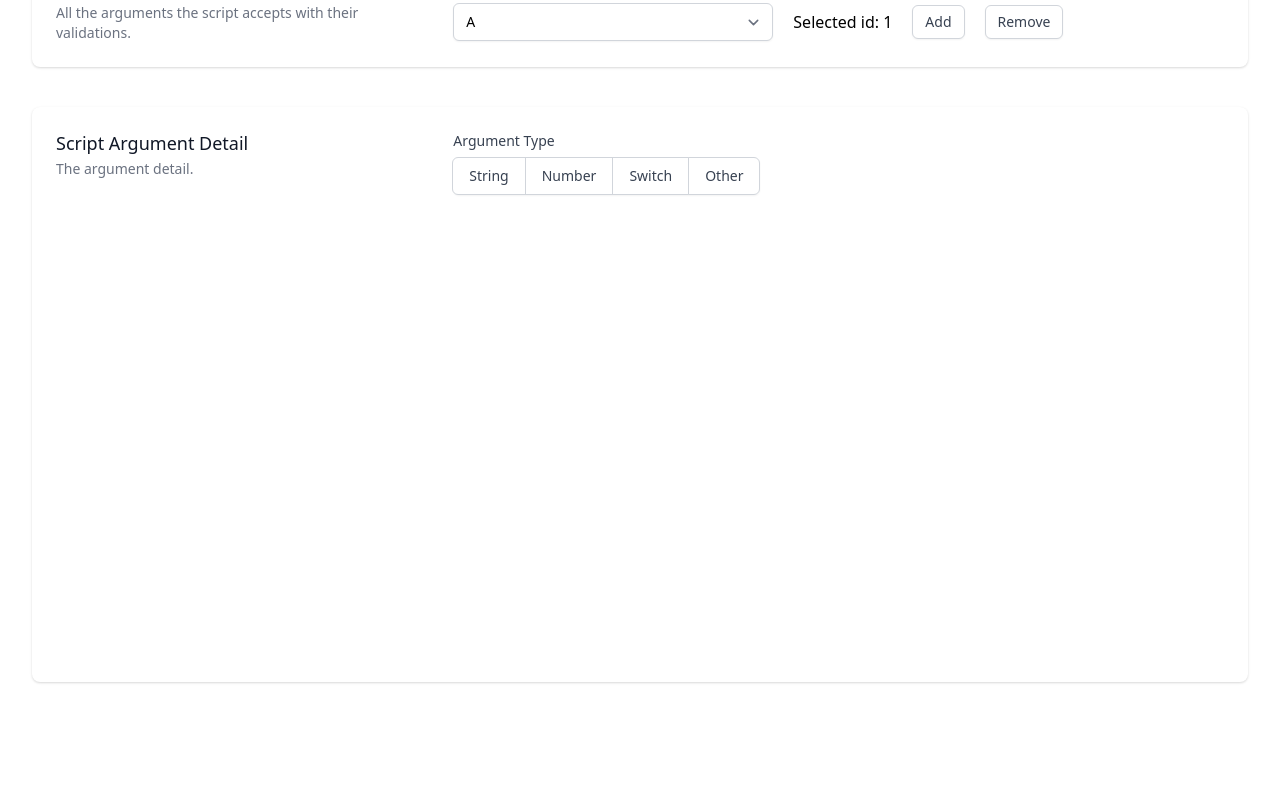
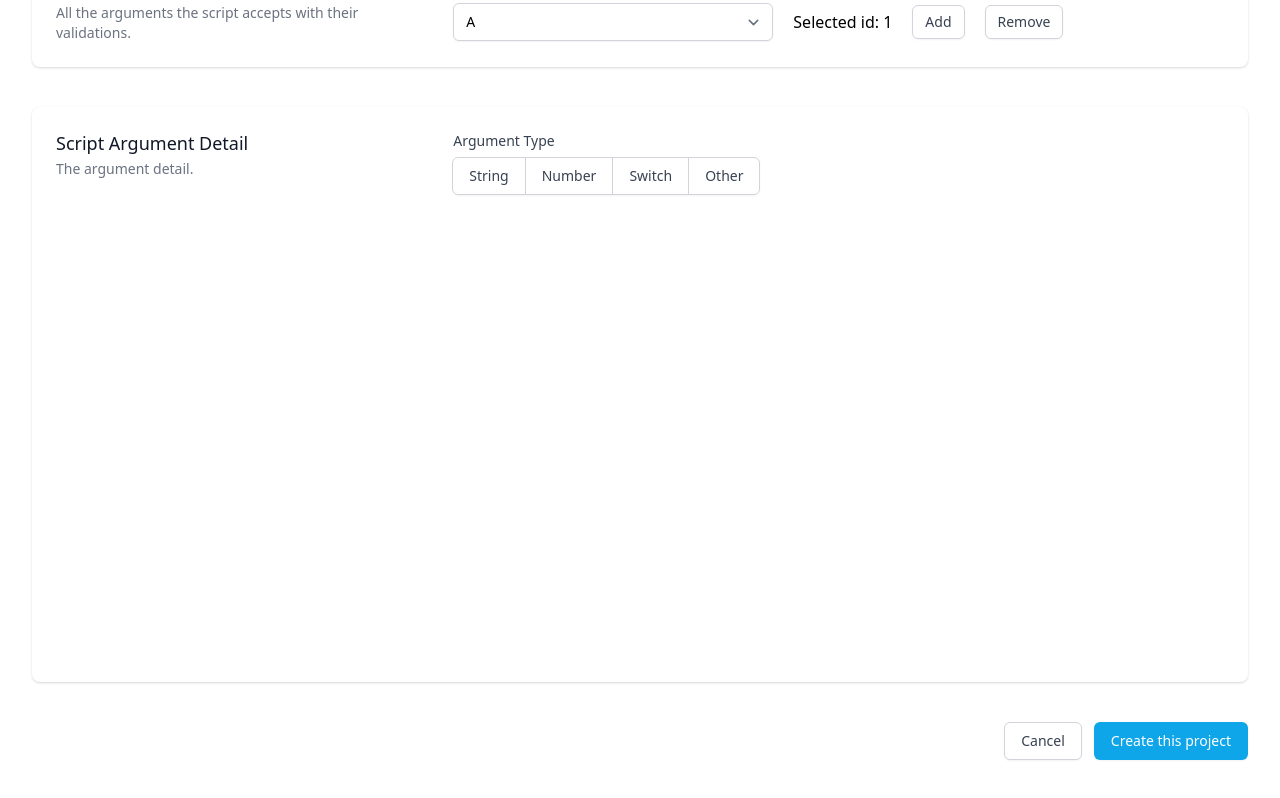
Before and after one commit to mikeleitz/licketyscript-portal, a Vue app: page /licketyScriptApp in a window 1280 px wide. Shown: the part 388-1186 px from the top of the page. Before the commit the page ends 1110 px from the top, so only its background shows below. Built offline with nearby package versions, Linux system fonts and the light colour scheme; what @tailwindcss/typography would draw is missing.

Commit message:
Basic frame complete.

```diff
--- /dev/null
+++ b/src/components/App/CreateScript.vue
@@ -0,0 +1,22 @@
+<template>
+  <div>
+    <div class="flex justify-end">
+      <button type="button" class="bg-white py-2 px-4 border border-gray-300 rounded-md shadow-sm text-sm font-medium text-gray-700 hover:bg-gray-50 focus:outline-none focus:ring-2 focus:ring-offset-2 focus:ring-light-blue-500">
+        Cancel
+      </button>
+      <button type="submit" class="ml-3 inline-flex justify-center py-2 px-4 border border-transparent rounded-md shadow-sm text-sm font-medium text-white bg-light-blue-500 hover:bg-light-blue-600 focus:outline-none focus:ring-2 focus:ring-offset-2 focus:ring-light-blue-500">
+        Create this project
+      </button>
+    </div>
+  </div>
+</template>
+
+<script>
+export default {
+  name: "CreateScript"
+}
+</script>
+
+<style scoped>
+
+</style>
--- a/src/views/LicketyScriptApp.vue
+++ b/src/views/LicketyScriptApp.vue
@@ -18,6 +18,9 @@
         <div class="mt-10 max-w-7xl mx-auto sm:px-6 lg:px-8 mb-10" >
           <ArgumentDetail/>
         </div>
+        <div class="mt-10 max-w-7xl mx-auto sm:px-6 lg:px-8 mb-10" >
+          <CreateScript/>
+        </div>
       </main>
     </div>
   </div>
@@ -28,10 +31,11 @@ import NavBar from "@/components/NavBar";
 import ScriptInput from "@/components/App/ScriptInput";
 import ScriptInformation from "@/components/App/ScriptInformation";
 import ArgumentDetail from "@/components/App/ArgumentDetail";
+import CreateScript from "@/components/App/CreateScript";
 
 export default {
   name: "LicketyScriptApp",
-  components: {ArgumentDetail, ScriptInformation, ScriptInput, NavBar}
+  components: {CreateScript, ArgumentDetail, ScriptInformation, ScriptInput, NavBar}
 }
 </script>
 
```
